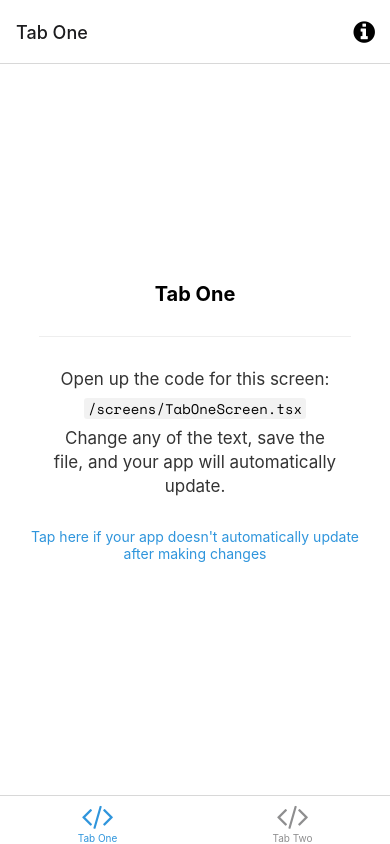
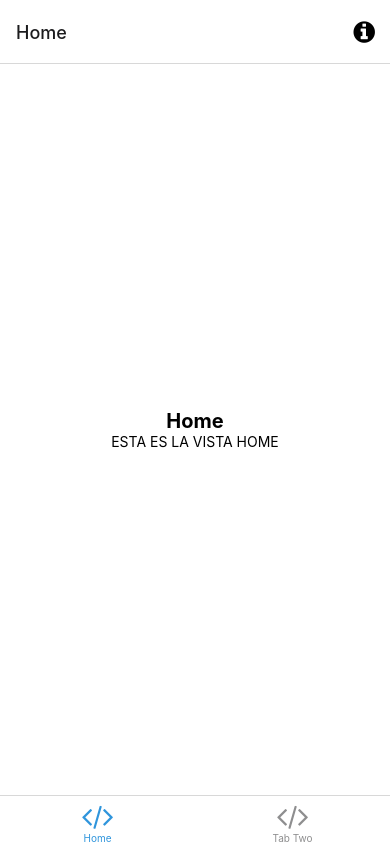
Before and after one commit to ICH-TEAM/chronos-app, a React Native app: screen /Home in a window 390 px wide. Built offline with nearby package versions, Linux system fonts and the light colour scheme; what expo-linking would draw is missing.

Commit message:
change text tabOne

```diff
--- a/@types/models/navigation.d.ts
+++ b/@types/models/navigation.d.ts
@@ -19,7 +19,7 @@ declare global {
     NativeStackScreenProps<RootStackParamList, Screen>
 
   type RootTabParamList = {
-    TabOne: undefined
+    Home: undefined
     TabTwo: undefined
   }
 
--- a/navigation/LinkingConfiguration.ts
+++ b/navigation/LinkingConfiguration.ts
@@ -8,9 +8,9 @@ const linking: LinkingOptions<RootStackParamList> = {
     screens: {
       Root: {
         screens: {
-          TabOne: {
+          Home: {
             screens: {
-              TabOneScreen: "one",
+              Home: "one",
             },
           },
           TabTwo: {
--- a/navigation/index.tsx
+++ b/navigation/index.tsx
@@ -13,7 +13,7 @@ import Colors from "../constants/Colors"
 import useColorScheme from "../hooks/useColorScheme"
 import ModalScreen from "../screens/ModalScreen"
 import NotFoundScreen from "../screens/NotFoundScreen"
-import TabOneScreen from "../screens/TabOneScreen"
+import Home from "../screens/Home"
 import TabTwoScreen from "../screens/TabTwoScreen"
 import LinkingConfiguration from "./LinkingConfiguration"
 import { Icon } from "../components"
@@ -27,16 +27,16 @@ function BottomTabNavigator() {
 
   return (
     <BottomTab.Navigator
-      initialRouteName="TabOne"
+      initialRouteName="Home"
       screenOptions={{
         tabBarActiveTintColor: Colors[colorScheme].tint,
       }}
     >
       <BottomTab.Screen
-        name="TabOne"
-        component={TabOneScreen}
-        options={({ navigation }: RootTabScreenProps<"TabOne">) => ({
-          title: "Tab One",
+        name="Home"
+        component={Home}
+        options={({ navigation }: RootTabScreenProps<"Home">) => ({
+          title: "Home",
           tabBarIcon: ({ color }) => <Icon name="code" color={color} />,
           headerRight: () => (
             <Pressable
--- a/screens/Home/index.tsx
+++ b/screens/Home/index.tsx
@@ -1,19 +1,11 @@
 import { StyleSheet } from "react-native"
-import EditScreenInfo from "components/EditScreenInfo"
-import { Text, View } from "components/Themed"
+import { Text, View } from "../../components/Themed"
 
-export default function TabOneScreen({
-  navigation,
-}: RootTabScreenProps<"TabOne">) {
+export default function Home({ navigation }: RootTabScreenProps<"Home">) {
   return (
     <View style={styles.container}>
-      <Text style={styles.title}>Tab One</Text>
-      <View
-        style={styles.separator}
-        lightColor="#eee"
-        darkColor="rgba(255,255,255,0.1)"
-      />
-      <EditScreenInfo path="/screens/TabOneScreen.tsx" />
+      <Text style={styles.title}>Home</Text>
+      <Text>ESTA ES LA VISTA HOME</Text>
     </View>
   )
 }
--- a/screens/TabOneScreen.tsx
+++ /dev/null
@@ -1,37 +0,0 @@
-import { StyleSheet } from "react-native"
-
-import EditScreenInfo from "../components/EditScreenInfo"
-import { Text, View } from "../components/Themed"
-
-export default function TabOneScreen({
-  navigation,
-}: RootTabScreenProps<"TabOne">) {
-  return (
-    <View style={styles.container}>
-      <Text style={styles.title}>Tab One</Text>
-      <View
-        style={styles.separator}
-        lightColor="#eee"
-        darkColor="rgba(255,255,255,0.1)"
-      />
-      <EditScreenInfo path="/screens/TabOneScreen.tsx" />
-    </View>
-  )
-}
-
-const styles = StyleSheet.create({
-  container: {
-    flex: 1,
-    alignItems: "center",
-    justifyContent: "center",
-  },
-  title: {
-    fontSize: 20,
-    fontWeight: "bold",
-  },
-  separator: {
-    marginVertical: 30,
-    height: 1,
-    width: "80%",
-  },
-})
```
